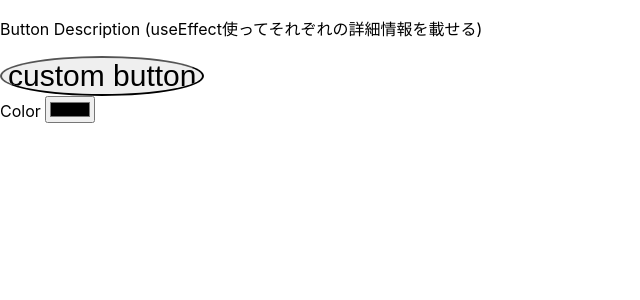
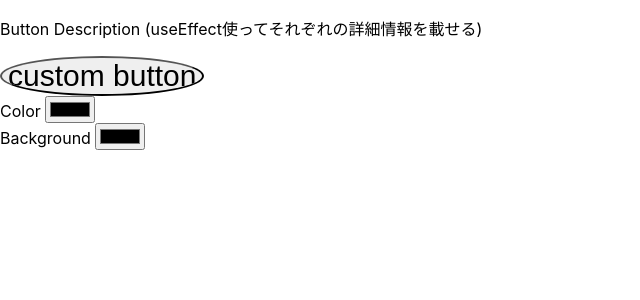
Before and after one commit to ten66/ts-button-customizer, a React (Create React App) app: page / in a window 1280 px wide. Shown: the top 300 px of the page, without its empty margins (0-640 px from the left). Built offline with nearby package versions, Linux system fonts and the light colour scheme.

Commit message:
backgroundコンポーネントを作成

```diff
--- a/src/App.tsx
+++ b/src/App.tsx
@@ -1,6 +1,7 @@
 import React, { useState } from 'react';
 
 import Color from './components/Color';
+import Background from './components/Background';
 
 
 const App = () => {
@@ -29,6 +30,11 @@ const App = () => {
           setStyles({...styles, color: e.target.value});
         }}
       />
+      <Background
+        onChange={(e: React.ChangeEvent<HTMLInputElement>) => {
+          setStyles({...styles, background: e.target.value});
+        }}
+      />
     </div>
   );
 }
--- /dev/null
+++ b/src/components/Background.tsx
@@ -0,0 +1,16 @@
+import React from "react";
+
+type Props = {
+  onChange: (e: React.ChangeEvent<HTMLInputElement>) => void,
+}
+
+const Background: React.VFC<Props> = ({ onChange }) => (
+  <div>
+    <label>Background </label>
+    <input
+      type="color"
+      onChange={onChange}/>
+  </div>
+)
+
+export default Background;
```
